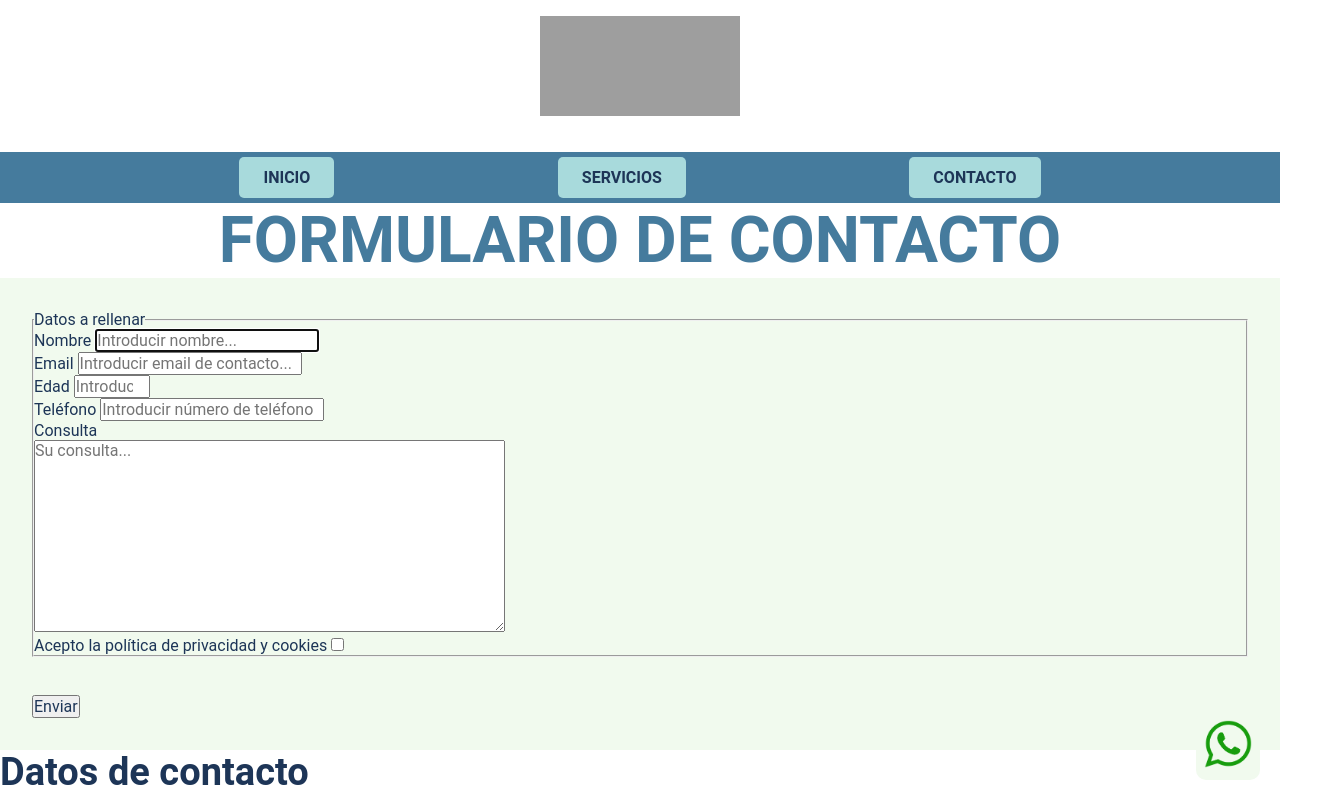
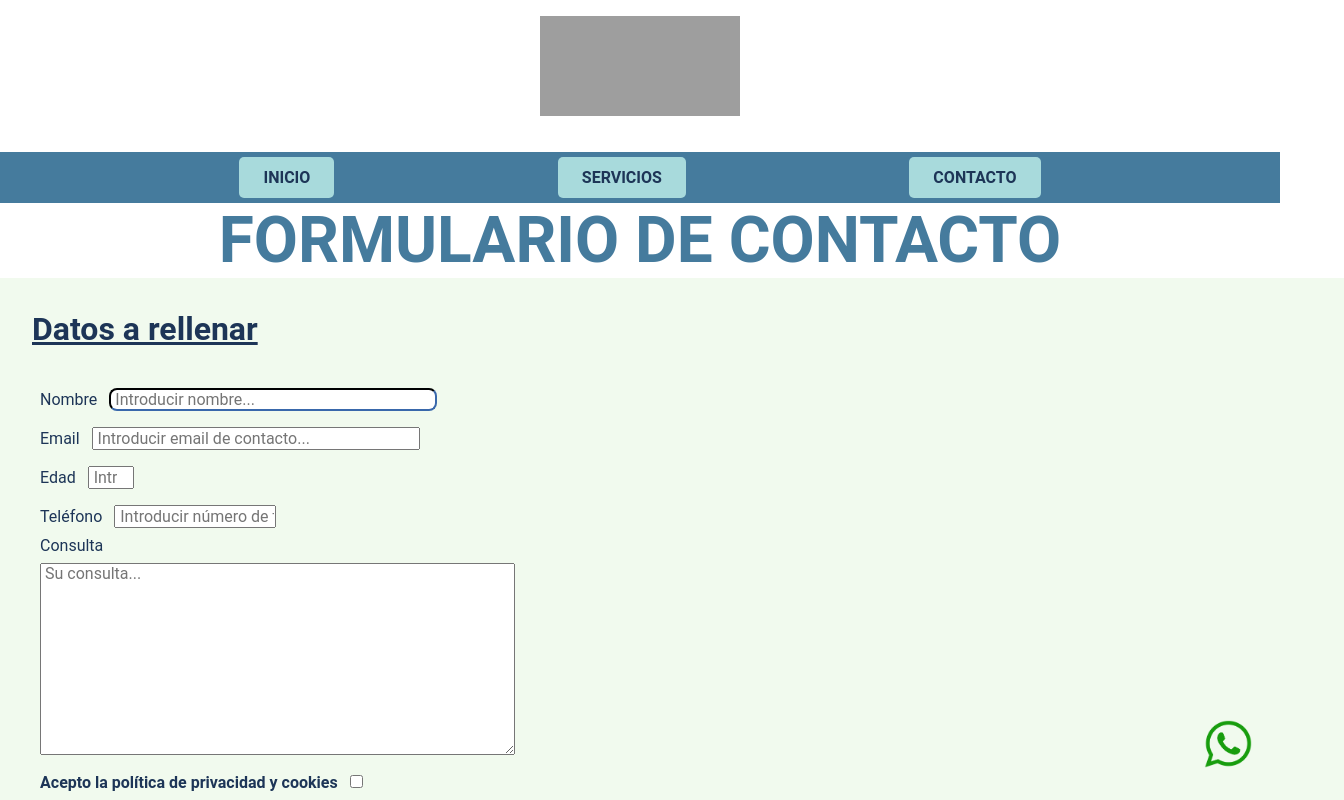
Before and after one commit to DisenoInterfacesWeb26-27/diseno-interfaces-web-26-27-practica-3-css-inicial-merenciano1, a plain HTML site: page contacto.html in a window 1280 px wide. Shown: the top 800 px of the page, 1344 px wide, since content can reach past the window. Drawn offline with Linux system fonts and the light colour scheme; grey boxes are pictures that could not be loaded.

Commit message:
Practica 3: actividad 18.1

```diff
--- a/assets/css/style.css
+++ b/assets/css/style.css
@@ -187,3 +187,69 @@ footer a:link { color: #A8DADC; }
 footer a:visited { color: #F1FAEE; }
 footer a:hover { color: #F4A261; }
 footer a:active { color: #FFFFFF; }
+
+#formulario-contacto {
+    width: 100%;
+}
+
+#formulario-contacto label{
+    padding-left: 0.5em;
+}
+
+#formulario-contacto input, textarea{
+    margin: 0.5em;
+    padding-left: 0.25em;
+}
+
+#nombre, #contacto, #email{
+    width: 25%;
+}
+
+#edad{
+    margin: 0.5em;
+    padding-left: 0.25em;
+    width: 3%;
+}
+
+#telefono {
+    margin: 0.5em;
+    padding-left: 0.25em;
+    width: 12%;
+}
+
+#texto-aceptar {
+    font-weight: bold;
+}
+
+#formulario-contacto input:focus,
+#formulario-contacto textarea:focus {
+    border-color: #1D3557;
+    outline: none;
+    border-radius: 0.5em;
+}
+
+legend {
+    font-weight: bold;
+    font-size: 2em;
+    margin-bottom: 1em;
+    text-decoration: underline;
+}
+
+fieldset {
+    border: none;
+}
+
+#formulario-contacto button {
+    border-radius: 1em;
+    background-color: #1D3557;
+    color: #F1FAEE;
+    padding: 0.5em;
+    font-weight: bold;
+    text-transform: uppercase;
+    cursor: pointer;
+}
+
+#formulario-contacto button:hover {
+    text-decoration: underline;
+    background-color: #457B9D;
+}
--- a/contacto.html
+++ b/contacto.html
@@ -33,7 +33,7 @@
     </nav>
     <main>
         <h1>FORMULARIO DE CONTACTO</h1>
-        <form id="formularioContacto">
+        <form id="formulario-contacto">
             <fieldset>
                 <legend>Datos a rellenar</legend>
 
@@ -54,8 +54,8 @@
                 <textarea id="consulta" name="consulta" rows="10" cols="50" placeholder="Su consulta..."
                     required></textarea>
                 <br>
-                <label>Acepto la política de privacidad y cookies</label>
-                <input type="checkbox" id="politicaPrivacidad" name="politicaPrivacidad" required>
+                <label id="texto-aceptar">Acepto la política de privacidad y cookies</label>
+                <input type="checkbox" id="politica-privacidad" name="politicaPrivacidad" required>
             </fieldset>
             <br><br>
 
```
